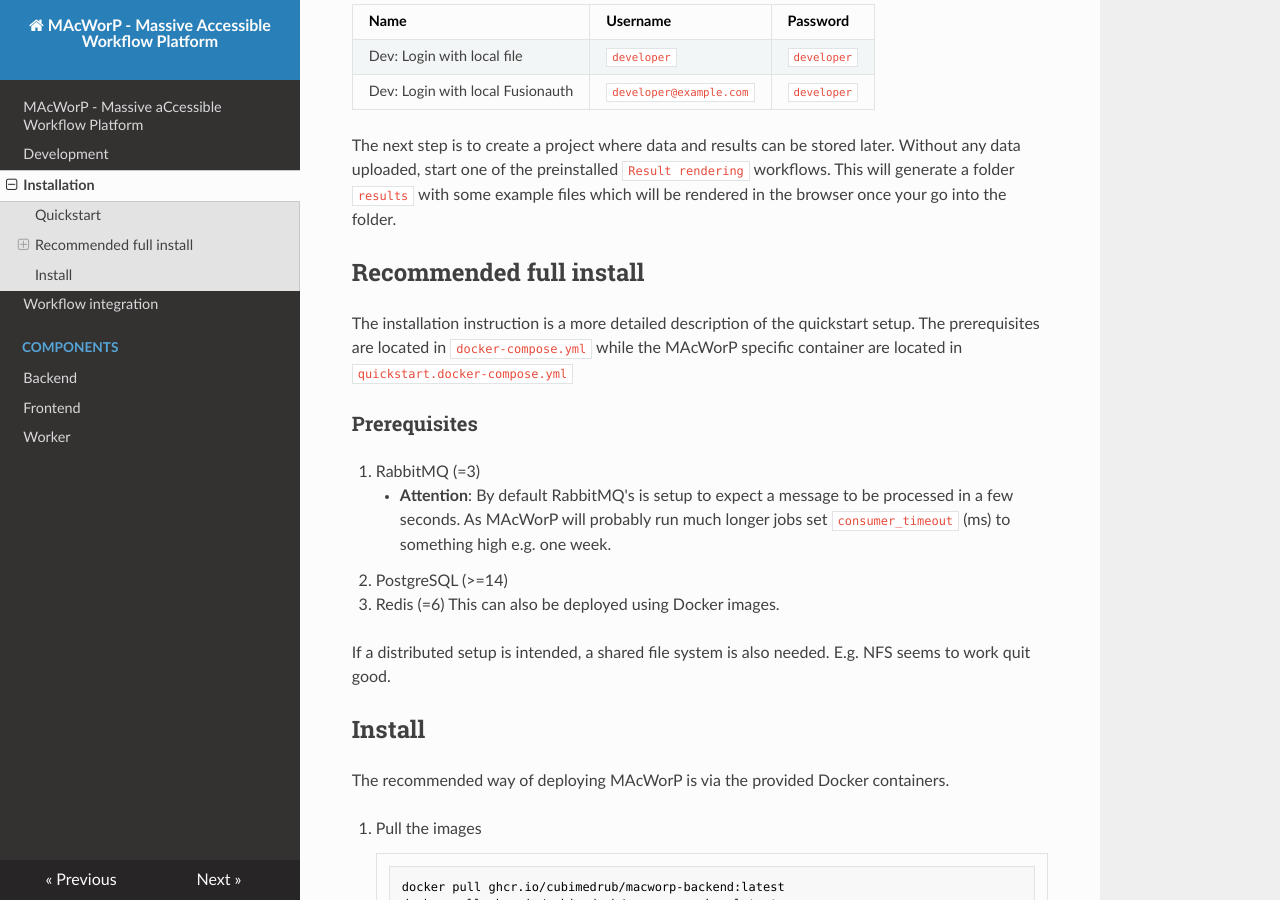
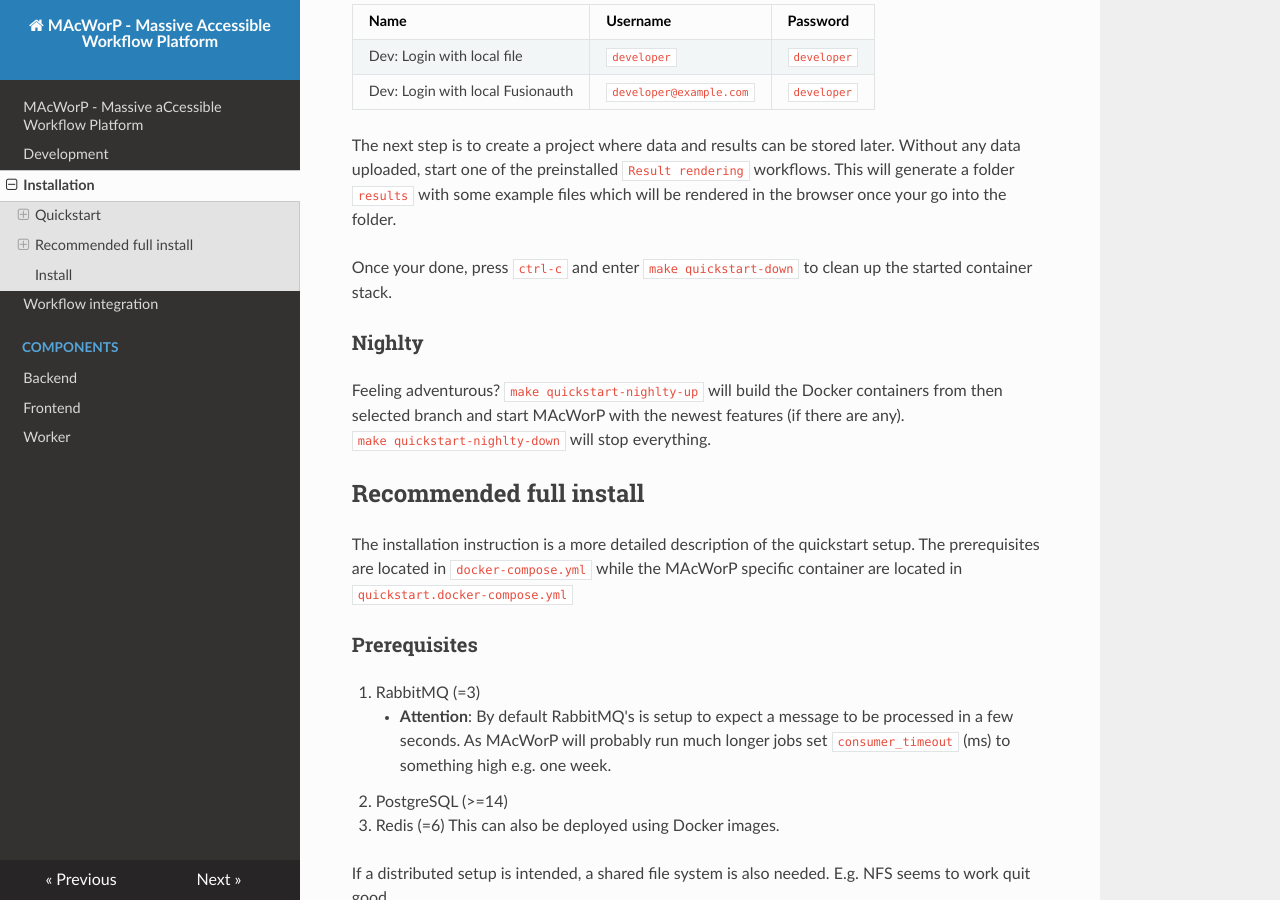
Before and after one commit to cubimedrub/macworp, an MkDocs documentation site: the page built from docs/installation.md, in a window 1280 px wide and 900 px high, scrolled down 674 px. Built offline with MkDocs 1.6.1, drawn with Linux system fonts in a browser that asks for light colours; nearby versions of some CDN libraries.

Commit message:
make quickstart more stable

```diff
--- a/docs/installation.md
+++ b/docs/installation.md
@@ -22,6 +22,12 @@
 The next step is to create a project where data and results can be stored later.
 Without any data uploaded, start one of the preinstalled `Result rendering` workflows.
 This will generate a folder `results` with some example files which will be rendered in the browser once your go into the folder.
+
+Once your done, press `ctrl-c` and enter `make quickstart-down` to clean up the started container stack.
+
+### Nighlty
+Feeling adventurous? `make quickstart-nighlty-up` will build the Docker containers from then selected branch and start MAcWorP with the newest features (if there are any).
+`make quickstart-nighlty-down` will stop everything.
 
 ## Recommended full install
 
```
Also changed, not shown: 2 other files.
